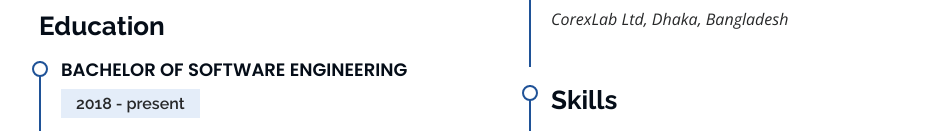
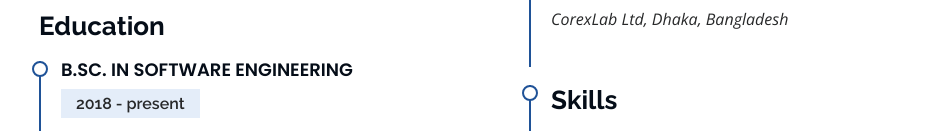
Before and after one commit to SouhardyaSaha/SouhardyaSaha.github.io, a plain HTML site: page index.html in a window 1280 px wide. Shown: the part 1223-1354 px from the top of the page, without its empty margins (273-1219 px from the left). Drawn offline with nearby package versions, Linux system fonts and the light colour scheme.

Commit message:
Typo Fix

```diff
--- a/index.html
+++ b/index.html
@@ -311,7 +311,7 @@
 
             <h3 class="resume-title">Education</h3>
             <div class="resume-item">
-              <h4>Bachelor of Software Engineering</h4>
+              <h4>B.Sc. In Software Engineering</h4>
               <h5>2018 - present</h5>
               <p><em>Shahjalal University of Science and Technology, Sylhet, Bangladesh</em></p>
               <!-- <p>
```
